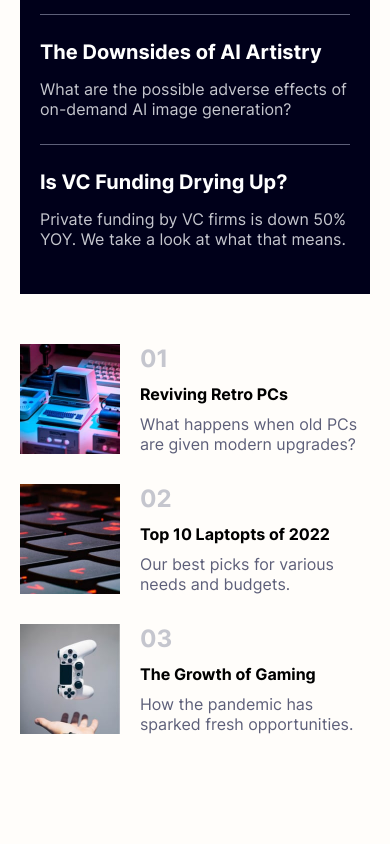
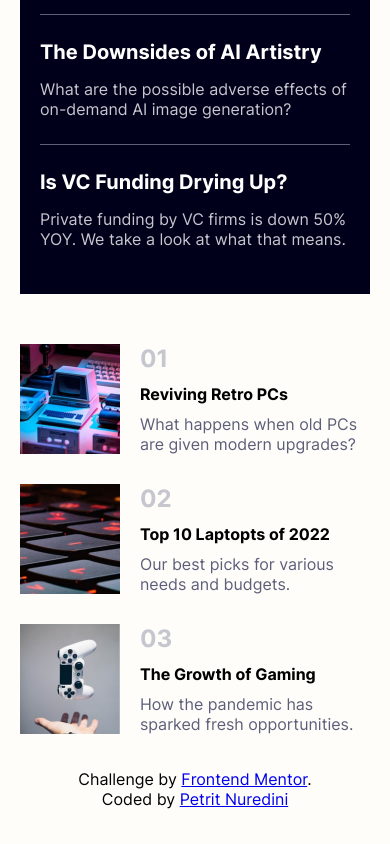
Before and after one commit to petritnuredini/front-end-challenges-part-2, a React (Create React App) app in the folder newshomepage/: page / in a window 390 px wide. Shown: the part 1059-1903 px from the top of the page. Before the commit the page ends 1823 px from the top, so only its background shows below. Built offline with nearby package versions, Linux system fonts and the light colour scheme.

Commit message:
Added challenge mentor and author

```diff
--- a/newshomepage/src/App.tsx
+++ b/newshomepage/src/App.tsx
@@ -8,7 +8,7 @@ import Header from "./components/header/Header";
 function App() {
   return (
     <BrowserRouter>
-      <div className="news_app_container">
+      <div className="news_app_container" role="main">
         <Header />
         <div className="news_screens_container">
           <Routes>
@@ -18,6 +18,13 @@ function App() {
             {/* Public routes above this line */}
           </Routes>
         </div>
+        <div className="attribution" role="contentinfo">
+          Challenge by{" "}
+          <a href="https://www.frontendmentor.io?ref=challenge" target="_blank">
+            Frontend Mentor
+          </a>
+          . Coded by <a href="#">Petrit Nuredini</a>{" "}
+        </div>
       </div>
     </BrowserRouter>
   );
--- a/newshomepage/src/assets/style/appstyle.css
+++ b/newshomepage/src/assets/style/appstyle.css
@@ -38,6 +38,7 @@ body {
 
 .news_screens_container {
   max-width: 1500px;
+  height: 100%;
   display: flex;
   flex-direction: column;
   justify-content: center;
@@ -45,8 +46,21 @@ body {
   width: 100%;
 }
 
+.attribution {
+  position: absolute;
+  bottom: 5px;
+}
+
 @media (max-width: 767px) {
   .news_app_container {
     padding: 30px 20px;
   }
+
+  .attribution {
+    margin-top: 40px;
+    text-align: center;
+    width: 100%;
+    max-width: 250px;
+    position: relative;
+  }
 }
```
